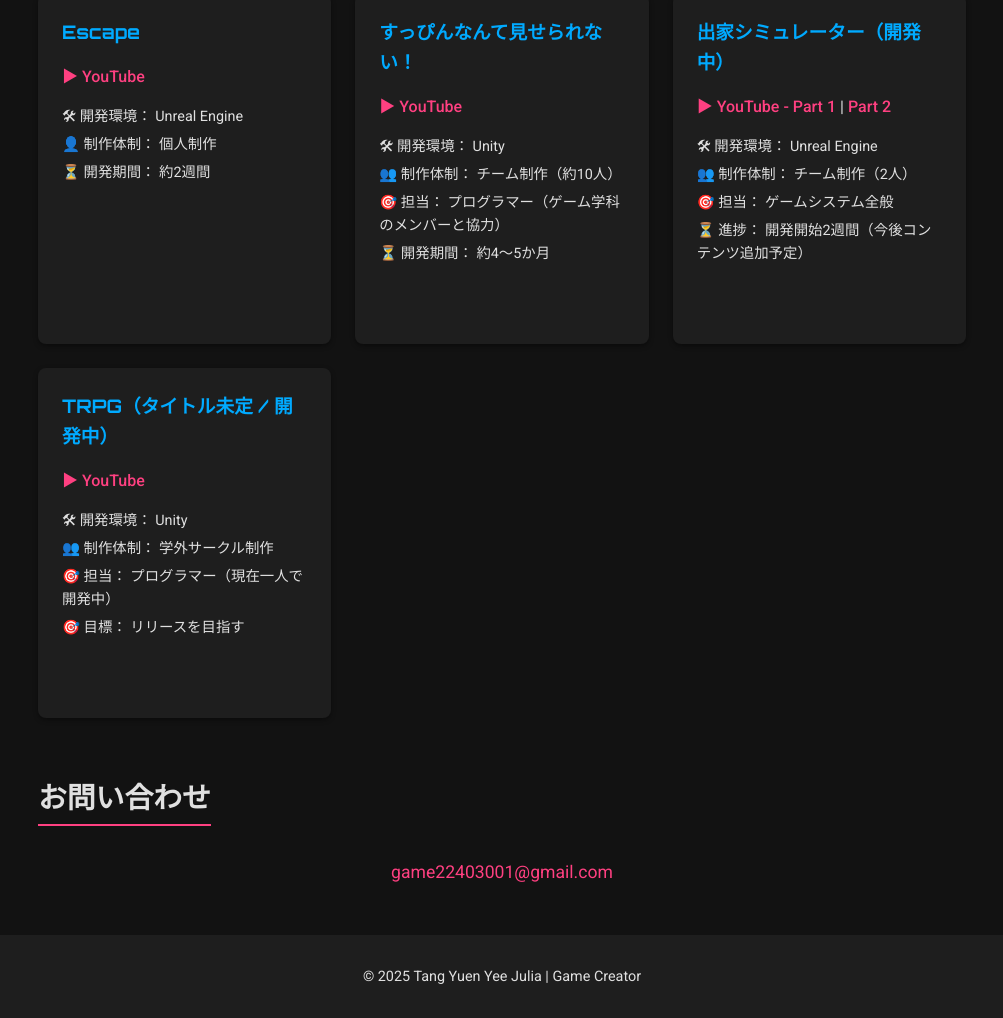
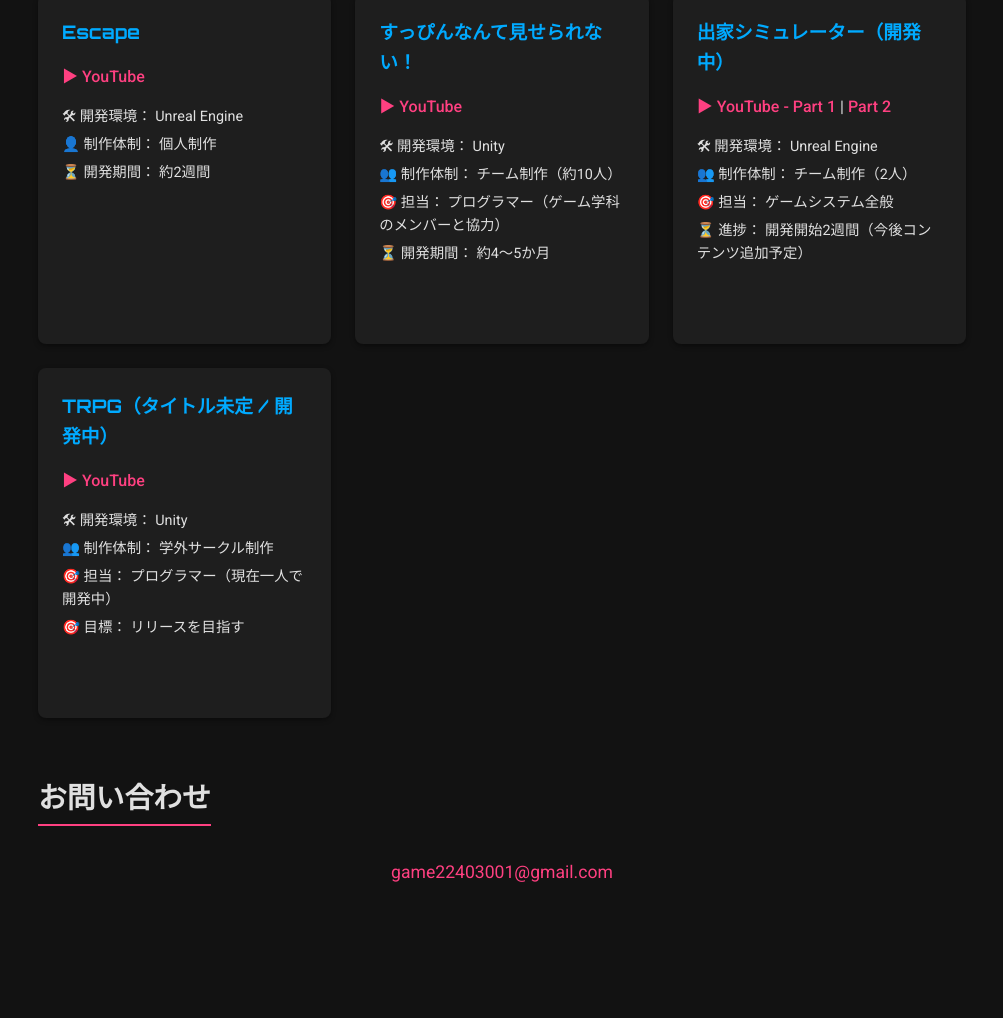
Before and after one commit to tyy10313288/JuliaHomePage, a plain HTML site: page index.html in a window 1280 px wide. Shown: the part 882-1900 px from the top of the page, without its empty margins (138-1141 px from the left). After the commit the page ends 1817 px from the top, so only its background shows below. Drawn offline with Linux system fonts and the light colour scheme.

Commit message:
Update index.html

```diff
--- a/index.html
+++ b/index.html
@@ -216,10 +216,6 @@
     </section>
   </main>
 
-  <footer>
-    <p>&copy; 2025 Tang Yuen Yee Julia | Game Creator</p>
-  </footer>
-
   <script src="script.js"></script>
 </body>
 </html>
```
